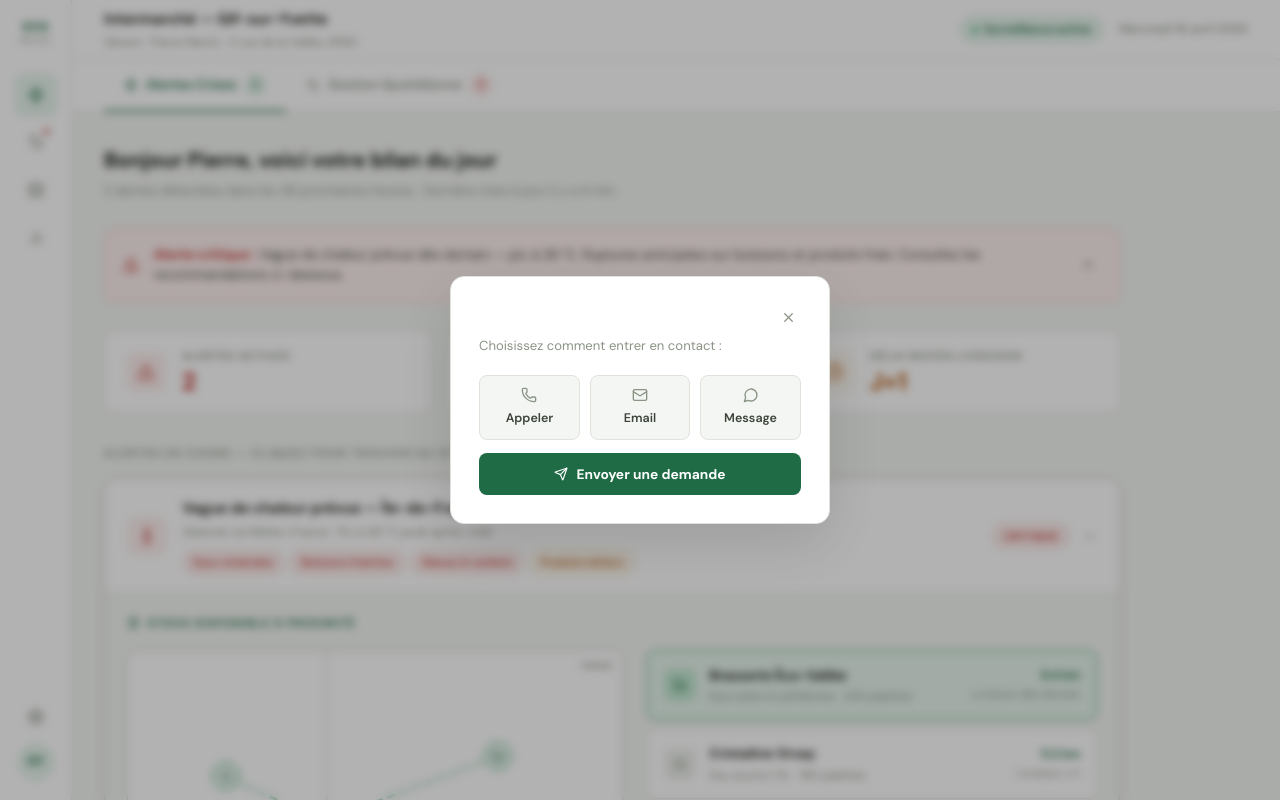
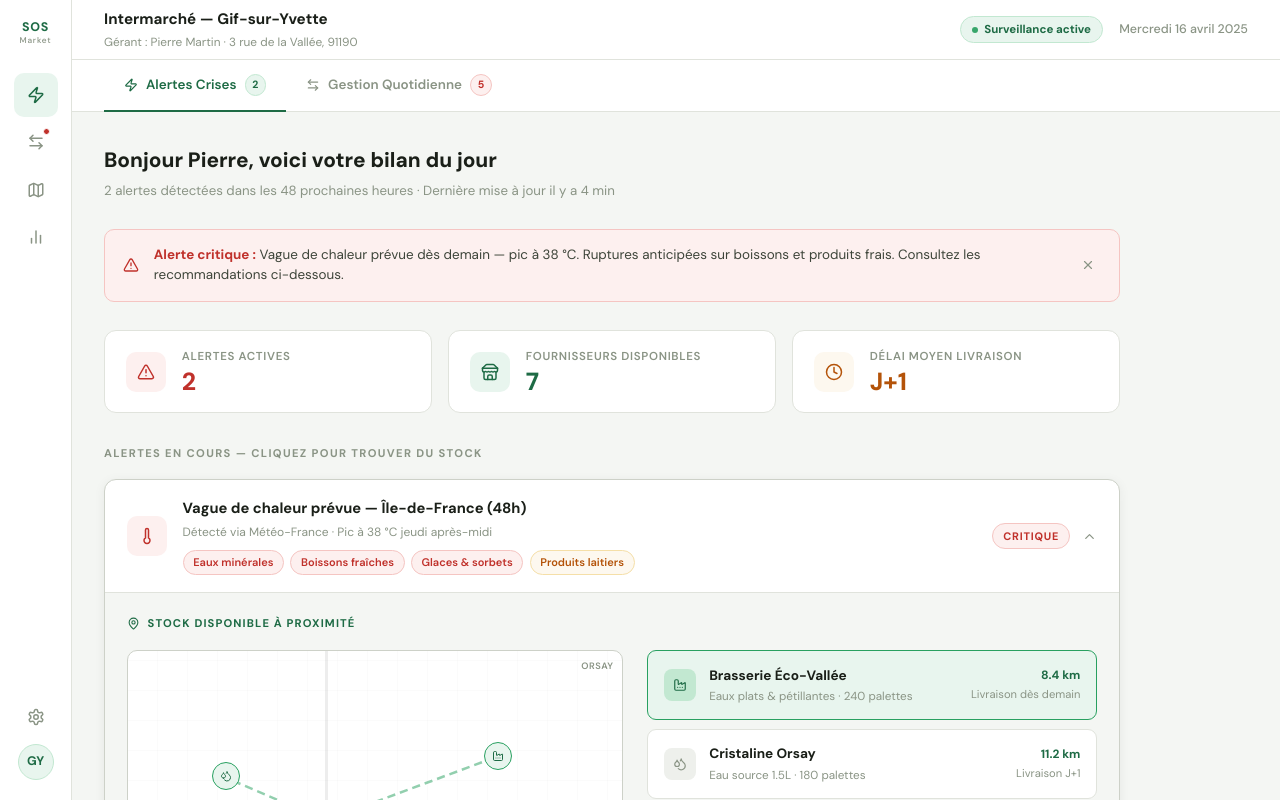
Before and after one commit to ccharabati-lab/sos-market, a Next.js app: page /dashboard in a window 1280 px wide. Shown: the top 800 px of the page. Built offline with nearby package versions, Linux system fonts and the light colour scheme.

Commit message:
first commit

```diff
--- a/components/ContactModal.js
+++ b/components/ContactModal.js
@@ -10,8 +10,8 @@
 ];
 
 export default function ContactModal() {
-  const { open, supplier, stage, close, confirm } = useContactModal();
-  if (!open) return null;
+  const { isOpen, supplier, stage, close, confirm } = useContactModal();
+  if (!isOpen) return null;
 
   const sent = stage === 'sent';
 
--- a/components/ContactModalProvider.js
+++ b/components/ContactModalProvider.js
@@ -14,15 +14,15 @@
 
 export function ContactModalProvider({ children }) {
   const [state, setState] = useState({
-    open: false,
+    isOpen: false,
     supplier: '',
     stage: 'choose',
   });
 
   const value = {
     ...state,
-    open: (supplier) => setState({ open: true, supplier, stage: 'choose' }),
-    close: () => setState((s) => ({ ...s, open: false })),
+    open: (supplier) => setState({ isOpen: true, supplier, stage: 'choose' }),
+    close: () => setState((s) => ({ ...s, isOpen: false })),
     confirm: () => setState((s) => ({ ...s, stage: 'sent' })),
   };
 
```
